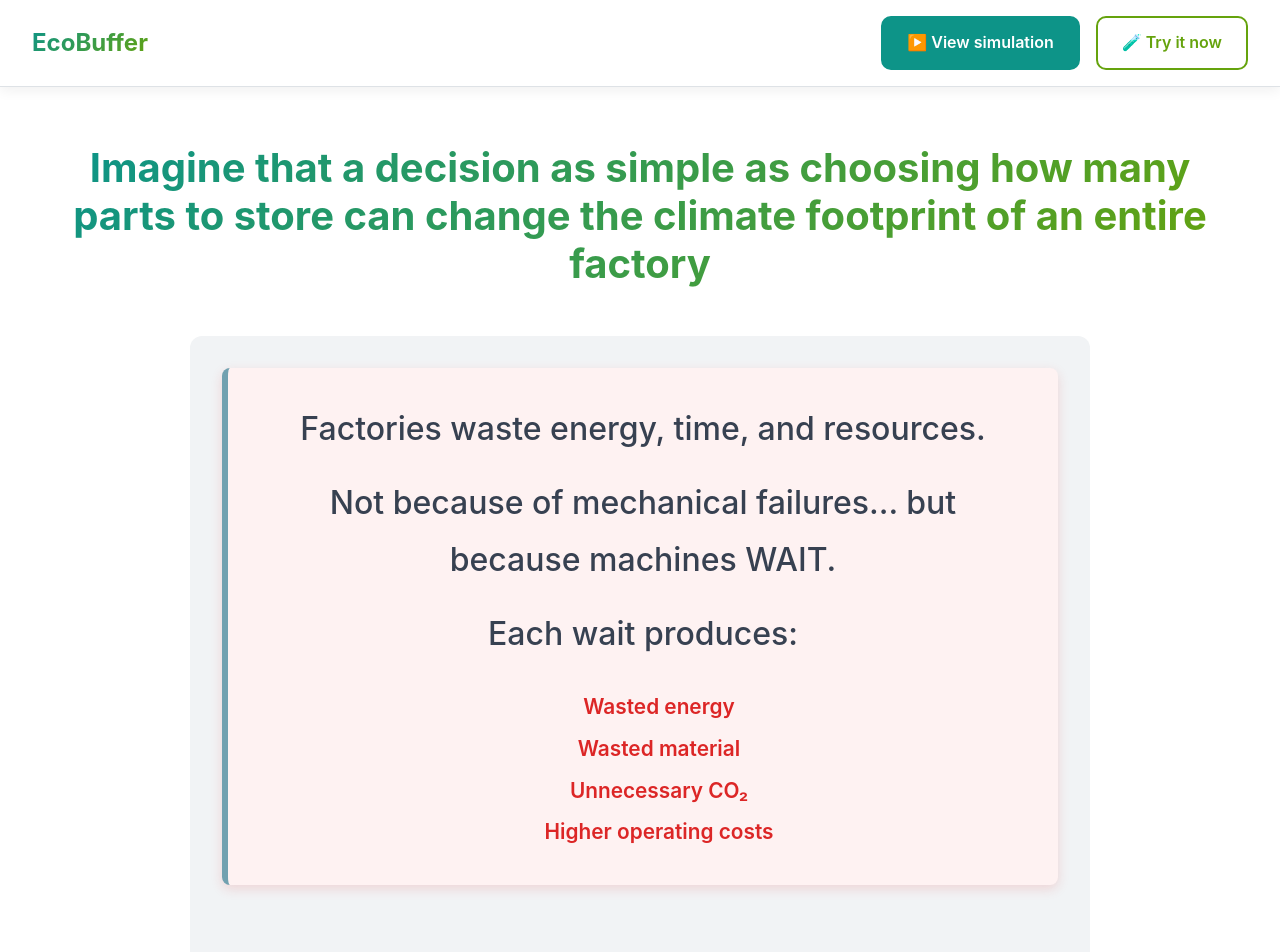
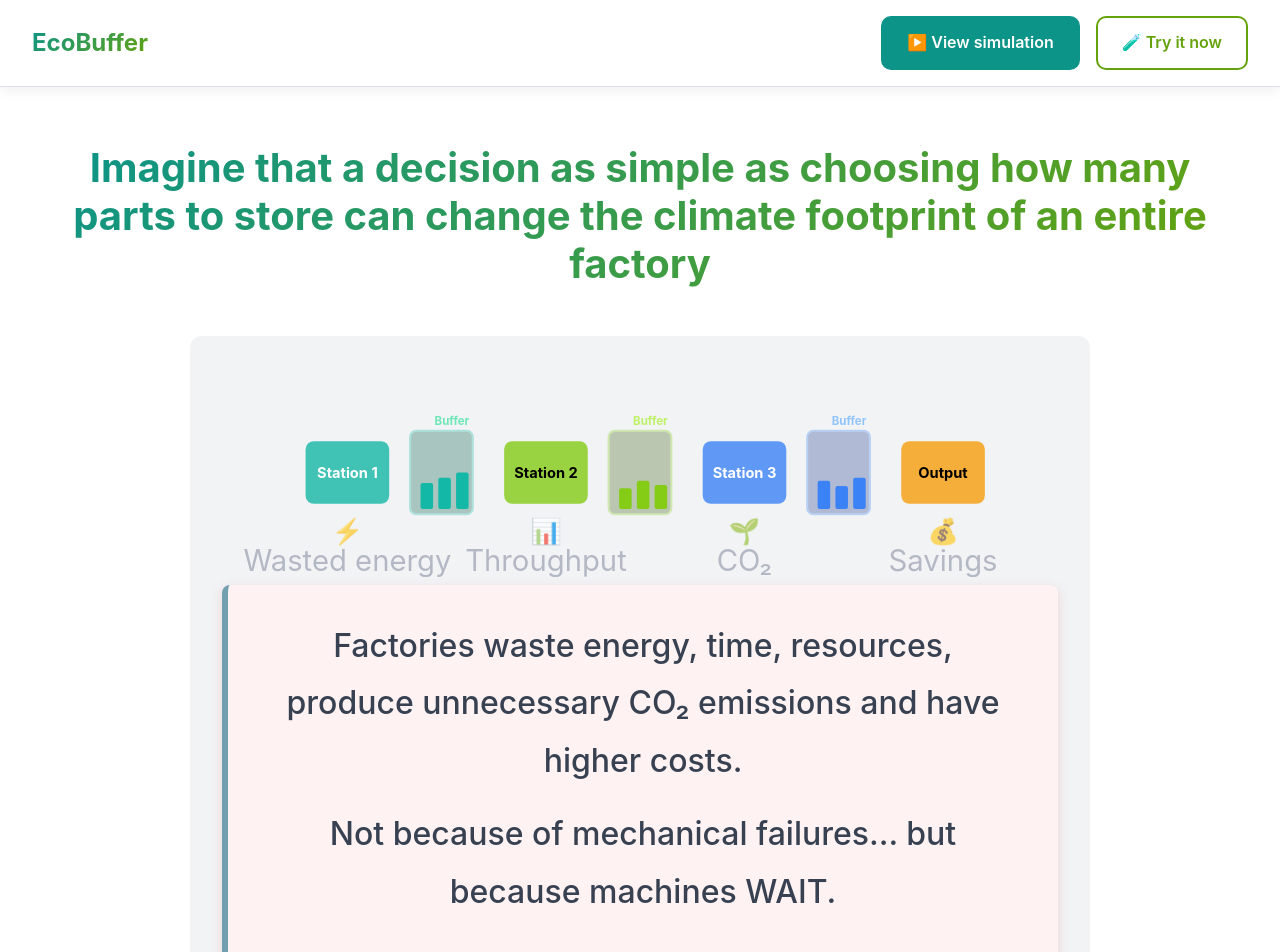
Before and after one commit to vokcow/autosed, a Next.js app: page / in a window 1280 px wide. Shown: the top 952 px of the page. Built offline with nearby package versions, Linux system fonts and the light colour scheme.

Commit message:
final changes

```diff
--- a/app/page.tsx
+++ b/app/page.tsx
@@ -30,19 +30,7 @@ export default function LandingPage() {
         </h1>
 
         <div className="hero-visual">
-          <div className="hero-problem-statement">
-            {/* <h2 className="problem-title">The problem:</h2> */}
-            <p className="problem-lead">Factories waste energy, time, and resources.</p>
-            <p className="problem-lead">Not because of mechanical failures... but because machines WAIT.</p>
-            <p className="problem-lead">Each wait produces:</p>
-            <ul className="problem-list">
-              <li>Wasted energy</li>
-              <li>Wasted material</li>
-              <li>Unnecessary CO₂</li>
-              <li>Higher operating costs</li>
-            </ul>
-          </div>
-          <svg viewBox="0 0 800 200" className="hero-svg">
+        <svg viewBox="0 0 800 200" className="hero-svg">
             {/* Production Line with Buffers */}
             <defs>
               <linearGradient id="flow-gradient" x1="0%" y1="0%" x2="100%" y2="0%">
@@ -146,6 +134,12 @@ export default function LandingPage() {
               <text x="690" y="194" textAnchor="middle" fill="#9aa0b0" fontSize="28">Savings</text>
             </g>
           </svg>
+
+          <div className="hero-problem-statement">
+            {/* <h2 className="problem-title">The problem:</h2> */}
+            <p className="problem-lead">Factories waste energy, time, resources, produce unnecessary CO₂ emissions and have higher costs.</p>
+            <p className="problem-lead">Not because of mechanical failures... but because machines WAIT.</p>
+          </div>
         </div>
 
         <div className="hero-visual">
```
